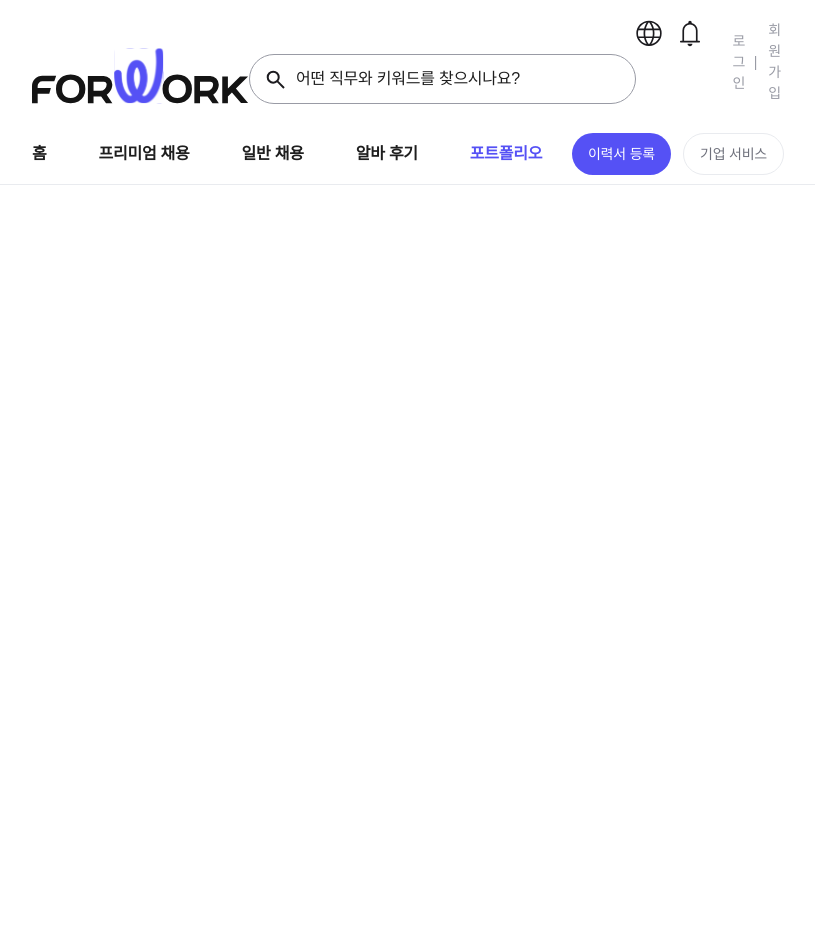
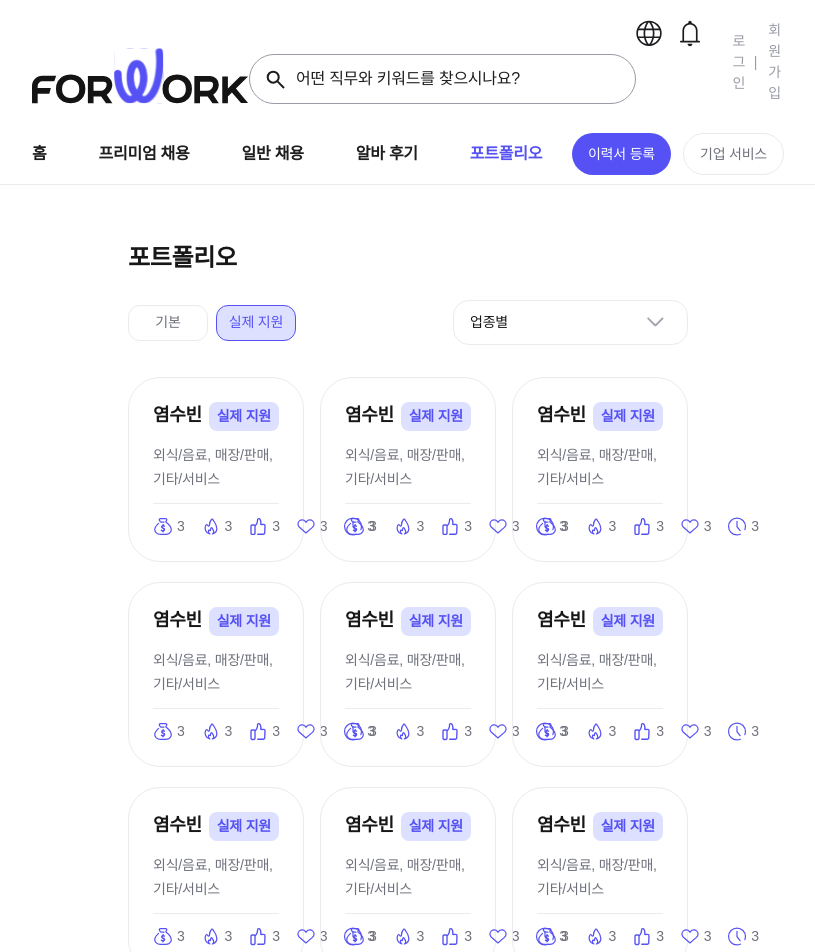
Before and after one commit to Core-Foreign-Employee-Hiring/Front-end, a Next.js app in the folder forwork-fe/: page /portfolio in a window 1280 px wide. Shown: the top 952 px of the page, without its empty margins (232-1047 px from the left). Before the commit the page ends 800 px from the top, so only its background shows below. Built offline with nearby package versions, Linux system fonts and the light colour scheme; a web font is replaced by a local one.

Commit message:
style: 포트폴리오 퍼블리싱

```diff
--- a/forwork-fe/src/app/(main)/portfolio/page.tsx
+++ b/forwork-fe/src/app/(main)/portfolio/page.tsx
@@ -1,13 +1,62 @@
 "use client";
 
 import NavBar from "@/src/components/common/NavBar";
+import Footer from "@/src/components/common/Footer";
+import RatingReviewBox from "@/src/components/portfolio/RatingReviewBox";
+import Pagination from "@/src/components/common/Pagination";
+import {useState} from "react";
+import Button from "@/src/components/common/Button";
+import SelectedFilterContent from "@/src/components/common/SelectedFilterContent";
+import useFilter from "@/src/hooks/useFilter";
+import Filter from "@/src/components/common/Filter";
 
 const PortfolioPage = () => {
+    const [pageNumber, setPageNumber] = useState(0);
+    const [selectedContent, setSelectedContent, isFocused, setIsFocused] = useFilter("업종별");
+
     return (
         <div>
-            <main>
-                <NavBar/>
+            <NavBar/>
+            <div className={"h-60"} />
+            <main className={"px-[360px]"}>
+                <section>
+                    <header className={"flex flex-col gap-y-6"}>
+                        <h1 className={"title-lg"}>포트폴리오</h1>
+                        <div className={"flex flex-col gap-y-2"}>
+                            <div className={"flex justify-between items-center"}>
+                                <div className={"flex items-center justify-center gap-x-2"}>
+                                    <Button className={"border-gray2-button"}
+                                            secondClassName={"flex justify-center items-center w-[80px] h-[36px] button-md"}>기본</Button>
+                                    <Button className={"border-main-button"}
+                                            secondClassName={"flex justify-center items-center w-[80px] h-[36px]"}>실제
+                                        지원</Button>
+                                </div>
+                                <SelectedFilterContent
+                                    selectedContent={selectedContent}
+                                    className={"w-[235px] h-[45px] border-gray2"}
+                                    textStyle={"button-md placeholder:text-gray4"}
+                                    setIsFocused={setIsFocused}/>
+                            </div>
+                            {isFocused && (<Filter type={"BusinessField"}/>)}
+                        </div>
+                    </header>
+                </section>
+                <div className={"grid grid-cols-3 gap-x-4 gap-y-5 mt-[32px]"}>
+                    <RatingReviewBox type={"apply"}/>
+                    <RatingReviewBox type={"apply"}/>
+                    <RatingReviewBox type={"apply"}/>
+                    <RatingReviewBox type={"apply"}/>
+                    <RatingReviewBox type={"apply"}/>
+                    <RatingReviewBox type={"apply"}/>
+                    <RatingReviewBox type={"apply"}/>
+                    <RatingReviewBox type={"apply"}/>
+                    <RatingReviewBox type={"apply"}/>
+                </div>
             </main>
+
+            <Pagination className={"pt-[56px] pb-[132px]"} totalPageNumber={5} setPageNumber={setPageNumber}
+                        pageNumber={pageNumber}/>
+            <Footer/>
         </div>
     )
 }
```
